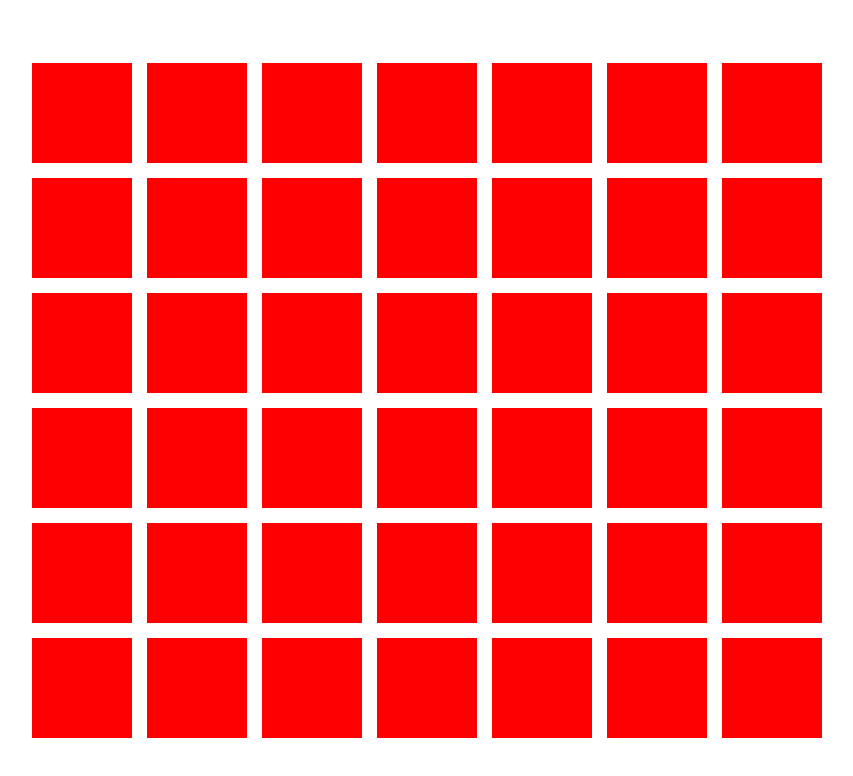
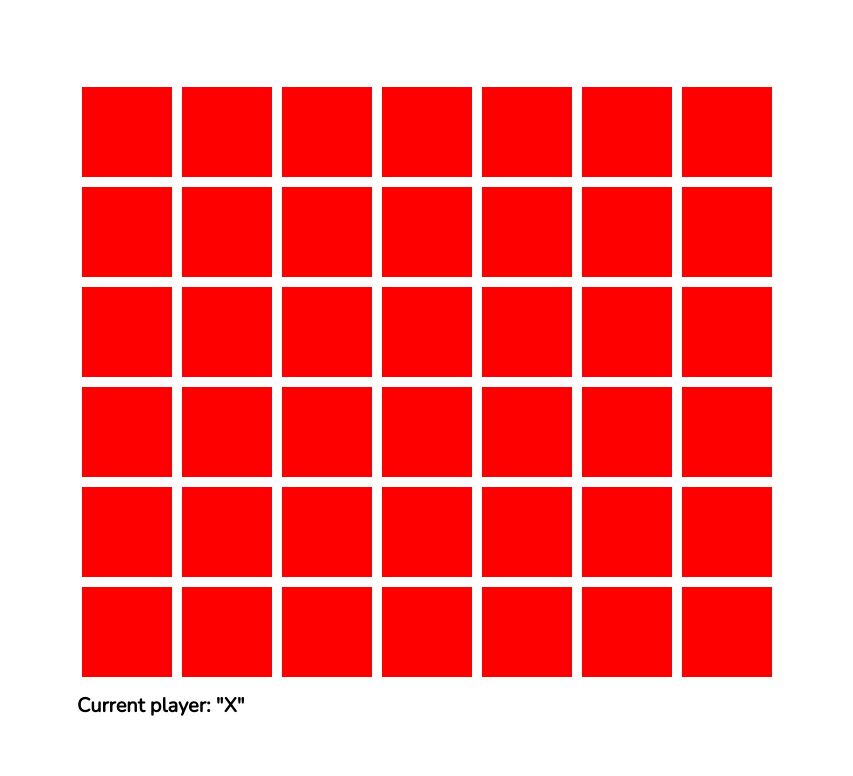
Before and after one commit to danon321/Four-in-a-Row, a plain HTML site: page index.html in a window 1280 px wide. Shown: the whole page, without its empty margins (213-1066 px from the left). Drawn offline with nearby package versions, Linux system fonts and the light colour scheme.

Commit message:
Add 'current player' info

```diff
--- a/index.html
+++ b/index.html
@@ -12,8 +12,9 @@
 </head>
 <body>
     <div class="board"></div>
-
-    <script src="board.js"></script>
-    <script src="move-validation.js"></script>
+    <div class="game-info">
+        <p id="current-player" class="current-player"></p>
+    </div>
+    <script src="index.js"></script>
 </body>
 </html>
--- a/move-validation.js
+++ b/index.js
@@ -4,6 +4,7 @@ const boardCol = 7;
 const pointsToWin = 4;
 let board = [];
 const boardEl = document.querySelector('.board');
+const currentPlayerInfo = document.getElementById('current-player');
 
 //CSS
 const rootCss = document.querySelector(':root');
@@ -56,7 +57,7 @@ function nextPlayer(players) {
 
     if(currentPlayerTurn > players.length)
         currentPlayerTurn = 1;
-
+        console.log(player)
     player = players[currentPlayerTurn - 1];
 }
 
@@ -138,6 +139,9 @@ createBoard(boardRow,boardCol);
 rootCss.style.setProperty('--rows', boardRow);
 rootCss.style.setProperty('--columns', boardCol);
 
+window.addEventListener('load', () => {
+    currentPlayerInfo.innerHTML = `Current player: "${player.symbol}"`;
+});
 
 boardEl.addEventListener('click', function(e) {
     let clickedCol = Number(e.target.getAttribute('data-column'));
@@ -145,4 +149,5 @@ boardEl.addEventListener('click', function(e) {
     setCircle(board, clickedCol, boardRow - 1, player.symbol);
     checkIfPlayerWon(board, searchedElementDirects(board, player), player);
     nextPlayer(players);
+    currentPlayerInfo.innerHTML = `Current player: "${player.symbol}"`;
 })
--- a/style.css
+++ b/style.css
@@ -11,12 +11,12 @@ body {
 .board {
     display: grid;
     grid: repeat(var(--rows), 100px) / repeat(var(--columns), 100px);
-    gap: 15px;
 }
 
 .board div {
     display: grid;
     place-content: center;
+    border: 5px solid white;
 
     font-size: 50px;
 
@@ -24,3 +24,11 @@ body {
 
     cursor: pointer;
 }
+
+.game-info .current-player{
+    margin: 0;
+    padding-top: 10px;
+
+    font-weight: 700;
+    font-size: 20px;
+}
```
Also changed, not shown: board.js (deleted).
